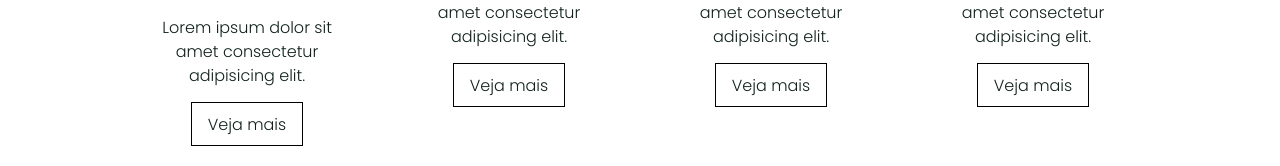
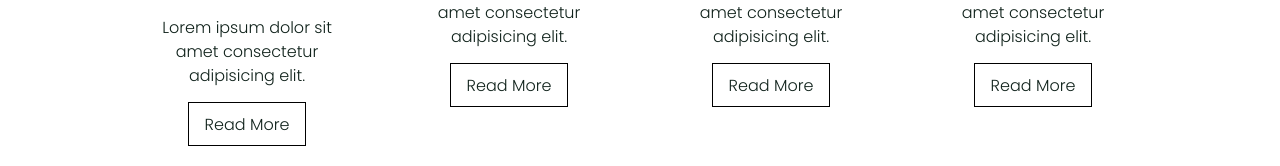
Before and after one commit to LuisBraga31/travelProject, a React (Vite) app: page / in a window 1280 px wide. Shown: the part 1344-1510 px from the top of the page. Built offline with nearby package versions, Linux system fonts and the light colour scheme.

Commit message:
Ultimo ajustes em categorias

```diff
--- a/src/components/Category/index.jsx
+++ b/src/components/Category/index.jsx
@@ -15,7 +15,7 @@ export default function Category() {
                         <img src={item.image} alt="" />
                         <h3> {item.title} </h3>
                         <p> Lorem ipsum dolor sit amet consectetur adipisicing elit.</p>
-                        <a href="#" className="btn"> Veja mais </a>
+                        <a href="#"> Read More </a>
                     </div>
                 ))}
 
```
